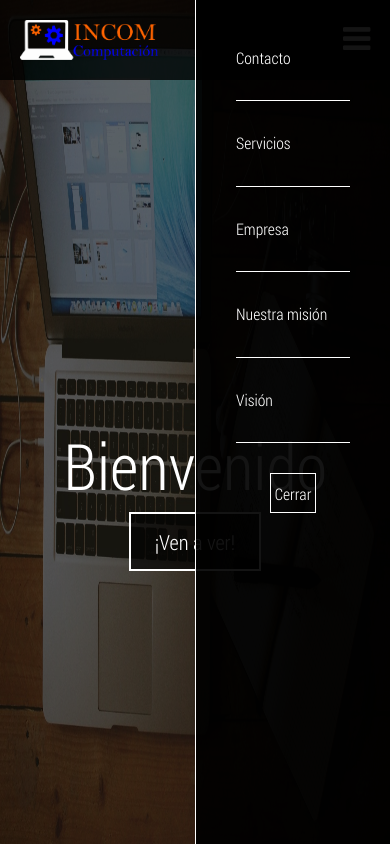
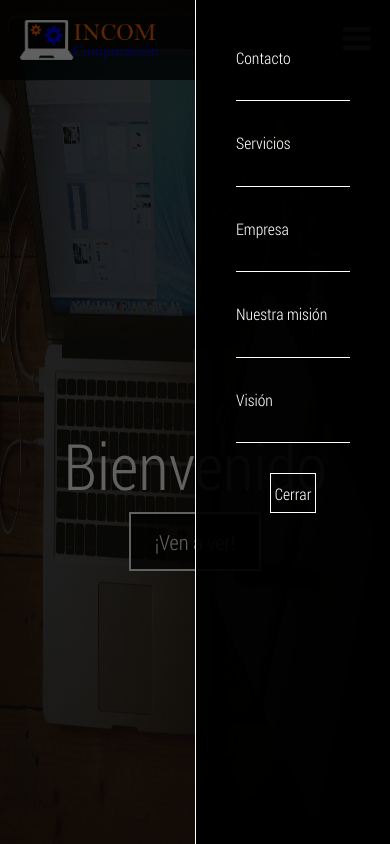
Before and after one commit to ElTroesma/Incom, a plain HTML site: page index.html in a window 390 px wide. Both pictures are taken after a click on the link 356 px from the left and 40 px from the top of the page. Shown: the top 844 px of the page. Drawn offline with Linux system fonts and the light colour scheme.

Commit message:
Hotfix menu modal

```diff
--- a/assets/css/styles.css
+++ b/assets/css/styles.css
@@ -118,9 +118,18 @@ header {
 
 /* Menu Mobile Styles  */
 
+.menuModal-section {
+	display: none;
+	position: fixed;
+	width: 100%;
+	height: 100vh;
+	z-index: 20;
+
+	cursor: pointer;
+	background: #0000009e;
+}
 .menuModal {
   position: fixed;
-    display: none;
   width: 50%;
   height: 100vh;
   top: 0;
--- a/index.html
+++ b/index.html
@@ -47,8 +47,9 @@
 
 	<!-- Modal Menu -->
 
-	<section class="menuModal" id="menu-modal">
-		<nav class="main-header-nav-mobile mobile-menu">
+	<section class="menuModal-section" id="menu-modal" onClick="hideMenu()">
+		<div class="menuModal">
+			<nav class="main-header-nav-mobile mobile-menu">
 				<ul>
 					<li>
 						<a onClick="showModal()" style="cursor: pointer;">Contacto</a>
@@ -68,6 +69,7 @@
 				</ul>
 			</nav>
 			<button type="button" class="modal-contact-element button-element" id="closeModalButton" onClick="hideMenu()">Cerrar</button>
+		</div>
 	</section>
 
 	<!--  Hide Modal Section  -->
```
Also changed, not shown: services/parental-control.html (+4 -2 lines), services/pc-repair.html (+4 -2 lines), services/remote-asistence.html (+4 -2 lines), services/secure.html (+4 -2 lines), services/web-creation.html (+3 -1 lines). Lines whose indentation alone changed are shown as unchanged.
